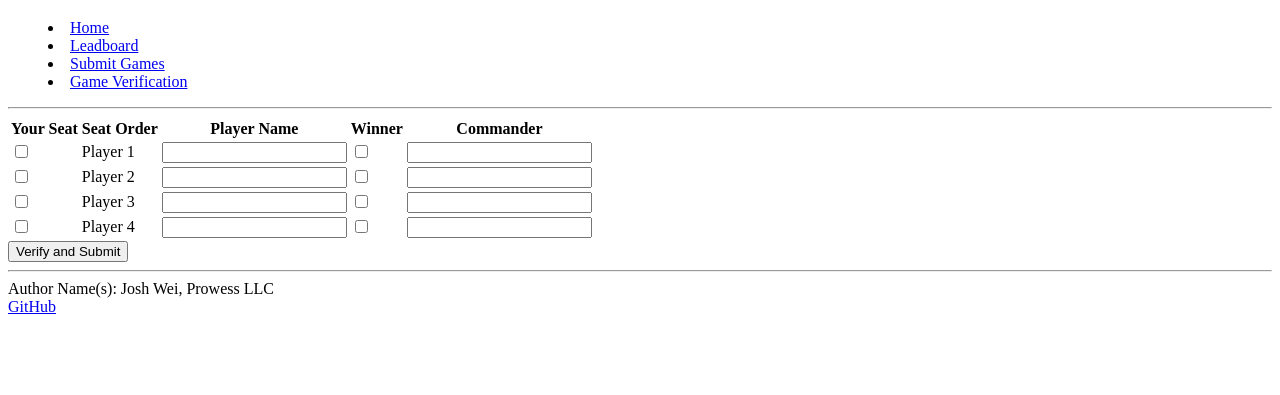
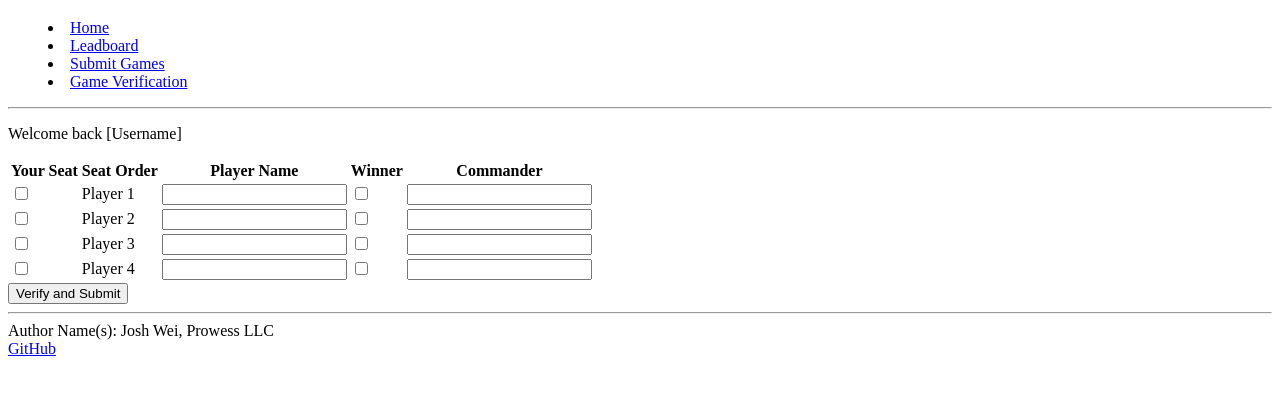
Before and after one commit to JayWheels/cedh-leagues, a plain HTML site: page submit.html in a window 1280 px wide. Shown: the part 61-456 px from the top of the page. Drawn offline with Linux system fonts and the light colour scheme.

Commit message:
username display changes

```diff
--- a/submit.html
+++ b/submit.html
@@ -22,6 +22,11 @@
     </header>
 
     <main>
+
+      <p>
+        Welcome back [Username]
+      </p>
+
       <table>
         <thead>
           <tr>
```
Also changed, not shown: 1 other file.
